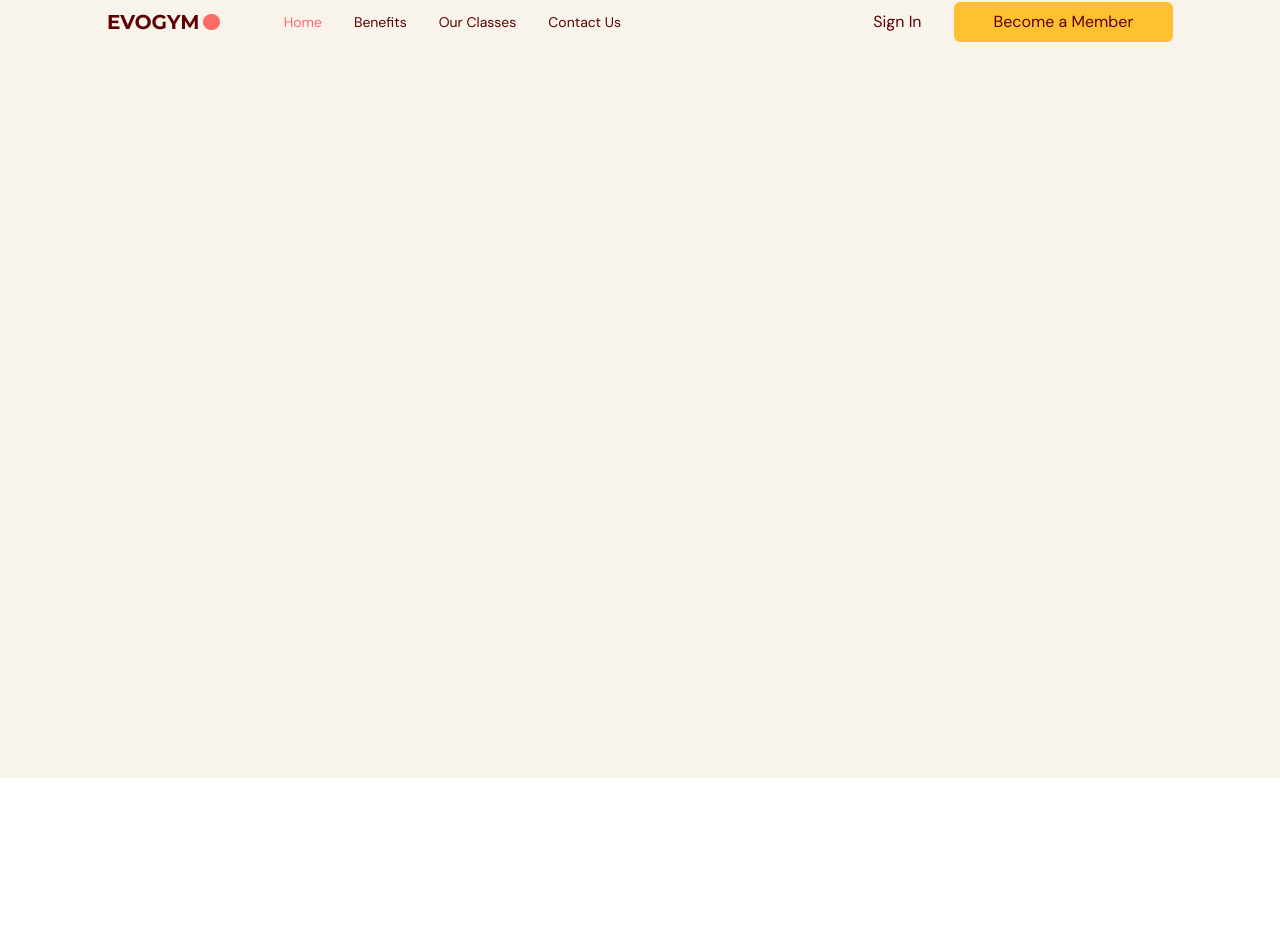
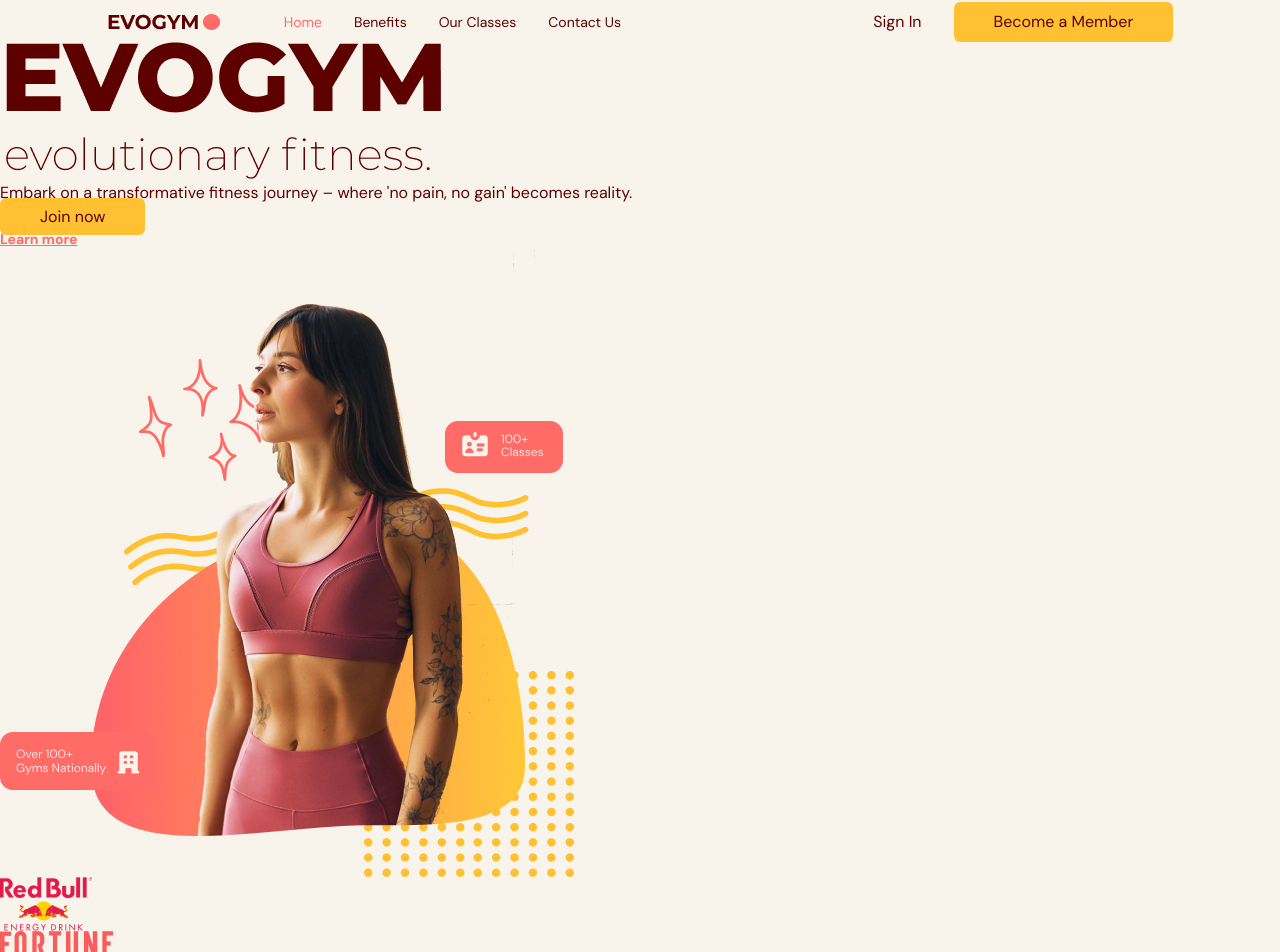
Before and after one commit to Linsted/gymTS, a React (Vite) app: page / in a window 1280 px wide. Shown: the part 22-974 px from the top of the page. Before the commit the page ends 800 px from the top, so only its background shows below. Built offline with nearby package versions, Linux system fonts and the light colour scheme.

Commit message:
dd markup for the Home compnent

```diff
--- a/src/App.tsx
+++ b/src/App.tsx
@@ -2,6 +2,7 @@ import { useState, useEffect } from "react";
 
 import Navbar from "@/components/NavBar/Navbar";
 import { SelectedPage } from "@/shared/types";
+import Home from "@/components/Home/Home";
 
 function App() {
 
@@ -24,13 +25,15 @@ function App() {
 
   }, []);
 
-  return <div className="app bg-gray-20">
-    <Navbar
-      isAtPageTop={isAtPageTop}
-      selectedPage={selectedPage}
-      setSelectedPage={setSelectedPage}
-    />
-  </div>;
+  return (
+    <div className="app bg-gray-20">
+      <Navbar
+        isAtPageTop={isAtPageTop}
+        selectedPage={selectedPage}
+        setSelectedPage={setSelectedPage}
+      />
+      <Home setSelectedPage={setSelectedPage} />
+    </div>);
 }
 
 export default App;
--- /dev/null
+++ b/src/components/Home/Home.tsx
@@ -0,0 +1,73 @@
+import useMediaQuery from "@/hooks/useMediaQuery";
+import { SelectedPage } from "@/shared/types";
+import ActionButton from "../ActionButton/ActionButton";
+import HomePageText from '@/assets/HomePageText.png';
+import HomePageGraphic from '@/assets/HomePageGraphic.png';
+import SponsorForbes from '@/assets/SponsorForbes.png';
+import SponsorFortune from "@/assets/SponsorFortune.png";
+import SponsorRedbull from '@/assets/SponsorRedBull.png'
+import AnchorLink from "react-anchor-link-smooth-scroll";
+import { motion } from "framer-motion";
+
+type Props = {
+    setSelectedPage: (value: SelectedPage) => void;
+}
+
+const Home = ({ setSelectedPage }: Props) => {
+
+    const isScreenWiderThan = useMediaQuery('(min-width: 1060px)');
+
+    return (
+        <section
+            id={SelectedPage.Home}
+            className="gap-16 bg-gray-20 py-10 md:h-full md:pb-0 "
+        >
+            {/* Image and main header */}
+            <div>
+                {/* Main header */}
+                <div>
+                    {/* Headings */}
+                    <div>
+                        <div>
+                            <div>
+                                <img src={HomePageText} alt='Home page text.' />
+                            </div>
+                        </div>
+                        <p>Embark on a transformative fitness journey – where 'no pain, no gain' becomes reality.</p>
+                    </div>
+                    {/* Actions */}
+                    <div>
+                        <ActionButton setSelectedPage={setSelectedPage}>Join now</ActionButton>
+                        <AnchorLink
+                            className='text-sm font-bold text-primary-500 underline hover:text-secondary-500'
+                            onClick={() => setSelectedPage(SelectedPage.ContactUs)}
+                            href={`#${SelectedPage.ContactUs}`}
+                        >
+                            <p>Learn more</p>
+                        </AnchorLink>
+                    </div>
+                </div>
+
+                {/* Image */}
+                <div>
+                    <img src={HomePageGraphic} alt='Home page graphic.' />
+                </div>
+            </div>
+
+            {isScreenWiderThan && (
+                <div>
+                    <div>
+                        <ul>
+                            <li><img src={SponsorRedbull} alt='Redbull sponsor`s logo' /></li>
+                            <li><img src={SponsorFortune} alt='Fortune sponsor`s logo' /></li>
+                            <li><img src={SponsorForbes} alt='Forbes sponsor`s logo' /></li>
+                        </ul>
+                    </div>
+                </div>
+            )}
+
+        </section>
+    )
+}
+
+export default Home;
--- a/src/index.css
+++ b/src/index.css
@@ -8,7 +8,7 @@ html,
 body,
 #root,
 .app {
-     height: 100%;
+     min-height: 100%;
      width: 100%;
      font-family: "DM Sans", sans-serif;
      @apply text-gray-500;
```
